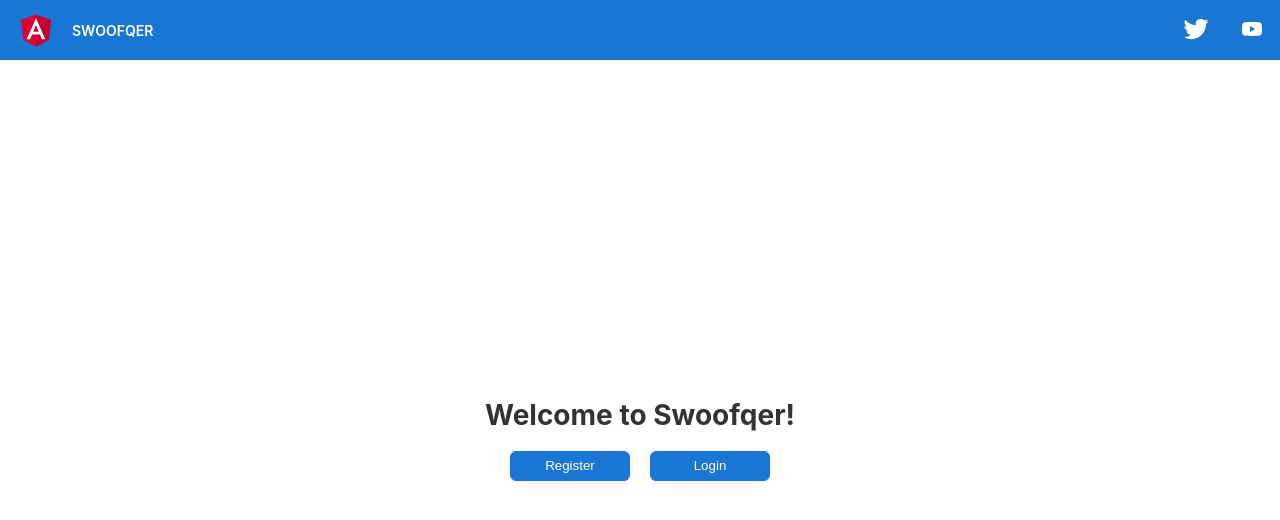
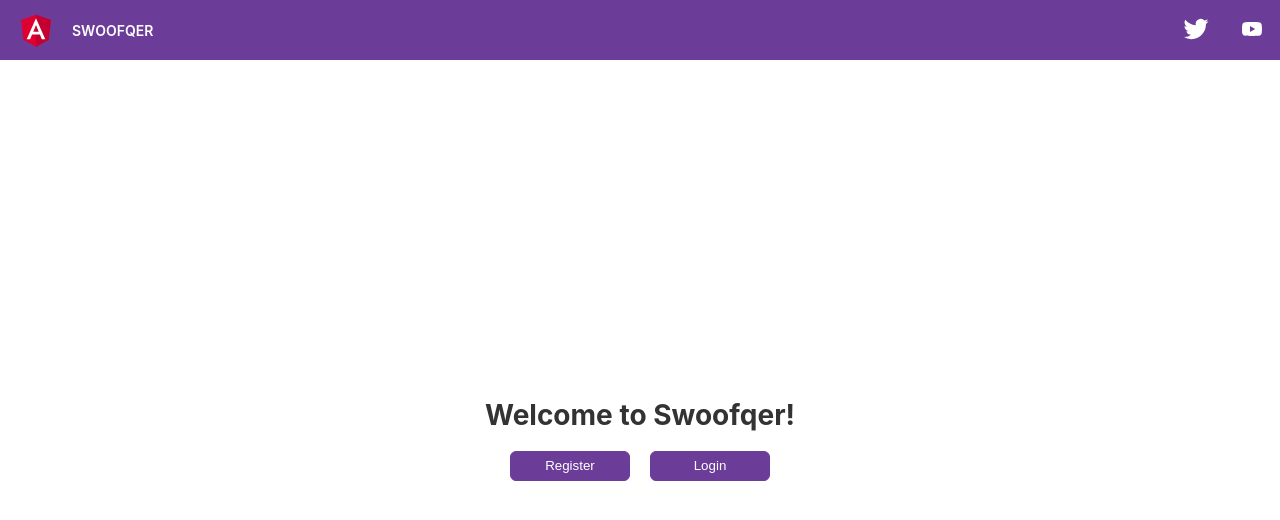
Before and after one commit to omzeton/swoofqer, an Angular app: page / in a window 1280 px wide. Shown: the top 520 px of the page. Built offline with nearby package versions, Linux system fonts and the light colour scheme.

Commit message:
use scss variables for colors

```diff
--- /dev/null
+++ b/src/_variables.scss
@@ -0,0 +1,4 @@
+$blue1: #1976d2;
+$violet1: #6c3c99;
+$black1: #333;
+$white1: #fff;
--- a/src/app/app.component.scss
+++ b/src/app/app.component.scss
@@ -1,8 +1,10 @@
+@use "../variables" as *;
+
 :host {
   font-family: -apple-system, BlinkMacSystemFont, "Segoe UI", Roboto, Helvetica, Arial, sans-serif,
     "Apple Color Emoji", "Segoe UI Emoji", "Segoe UI Symbol";
   font-size: 14px;
-  color: #333;
+  color: $black1;
   box-sizing: border-box;
   -webkit-font-smoothing: antialiased;
   -moz-osx-font-smoothing: grayscale;
--- a/src/app/design-system/button/button.component.scss
+++ b/src/app/design-system/button/button.component.scss
@@ -1,9 +1,11 @@
+@use "../../../variables" as *;
+
 .primary-button {
   min-width: 120px;
   height: 30px;
   border-radius: 6px;
-  border: 1px solid #1976d2;
-  background-color: #1976d2;
-  color: #fff;
+  border: 1px solid $violet1;
+  background-color: $violet1;
+  color: $white1;
   cursor: pointer;
 }
--- a/src/app/navbar/navbar.component.scss
+++ b/src/app/navbar/navbar.component.scss
@@ -1,3 +1,5 @@
+@use "../../variables" as *;
+
 .spacer {
   flex: 1;
 }
@@ -10,8 +12,8 @@
   height: 60px;
   display: flex;
   align-items: center;
-  background-color: #1976d2;
-  color: white;
+  background-color: $violet1;
+  color: $white1;
   font-weight: 600;
 }
 
```
